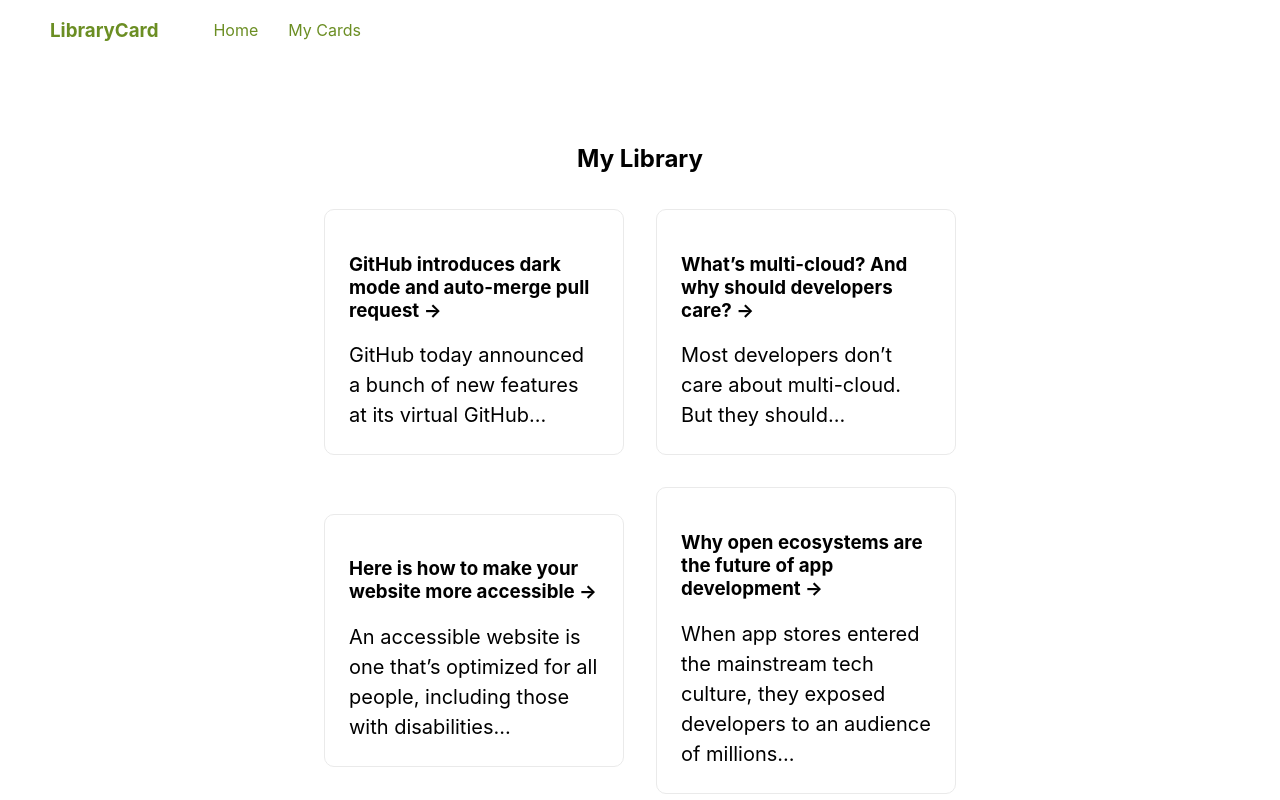
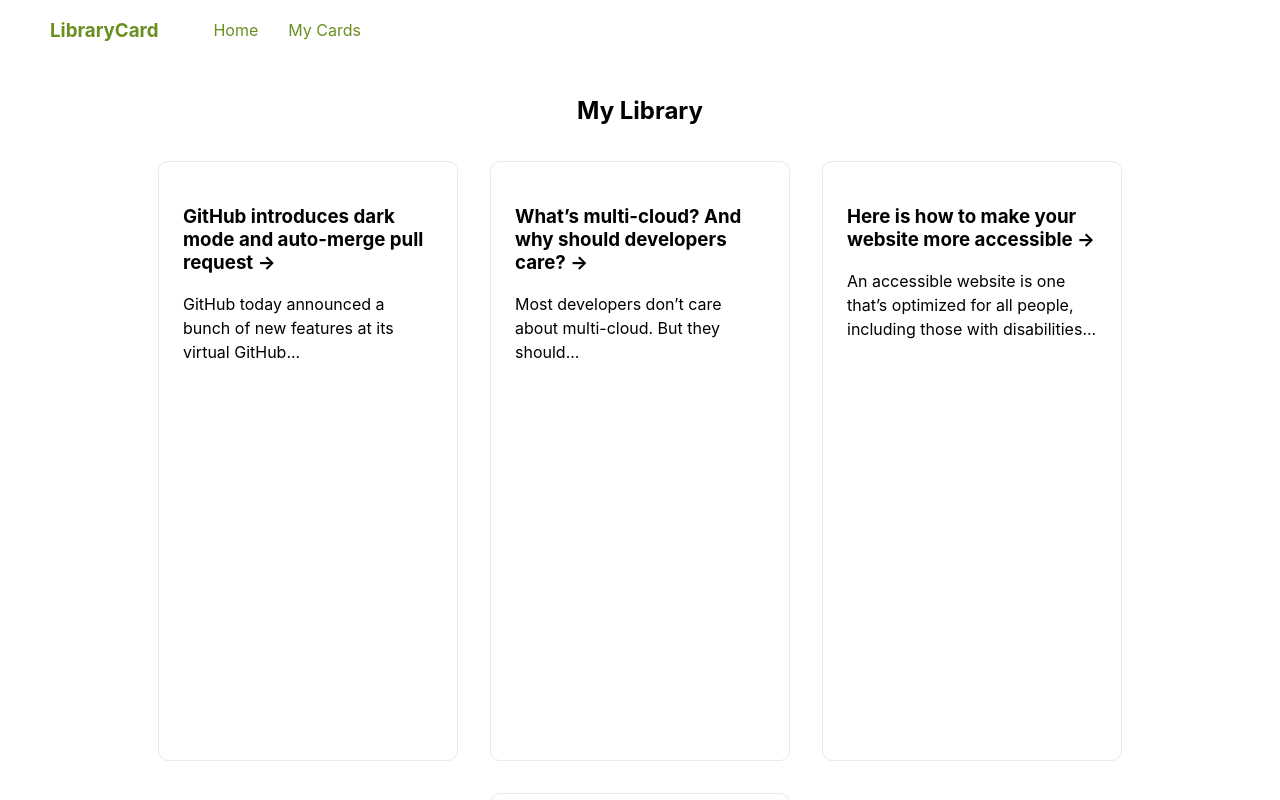
Before and after one commit to OldTubby/next-library, a Next.js app: page / in a window 1280 px wide. Shown: the top 800 px of the page. Built offline with nearby package versions, Linux system fonts and the light colour scheme.

Commit message:
Layout and colors

```diff
--- a/styles/Layout.module.css
+++ b/styles/Layout.module.css
@@ -4,7 +4,7 @@
 
 .main {
   min-height: 100vh;
-  padding: 4rem 0;
+  padding: 1rem 0;
   flex: 1;
   display: flex;
   flex-direction: column;
--- a/styles/MyLibrary.module.css
+++ b/styles/MyLibrary.module.css
@@ -3,7 +3,7 @@
   align-items: center;
   justify-content: center;
   flex-wrap: wrap;
-  max-width: 800px;
+  max-width: 1200px;
 }
 
 .card {
@@ -16,13 +16,14 @@
   border-radius: 10px;
   transition: color 0.15s ease, border-color 0.15s ease;
   max-width: 300px;
+  height: 600px;
 }
 
 .card:hover,
 .card:focus,
 .card:active {
-  color: #0070f3;
-  border-color: #0070f3;
+  color: #808080;
+  border-color: #000;
 }
 
 .card h2 {
@@ -32,6 +33,6 @@
 
 .card p {
   margin: 0;
-  font-size: 1.25rem;
+  font-size: 1rem;
   line-height: 1.5;
 }
```
